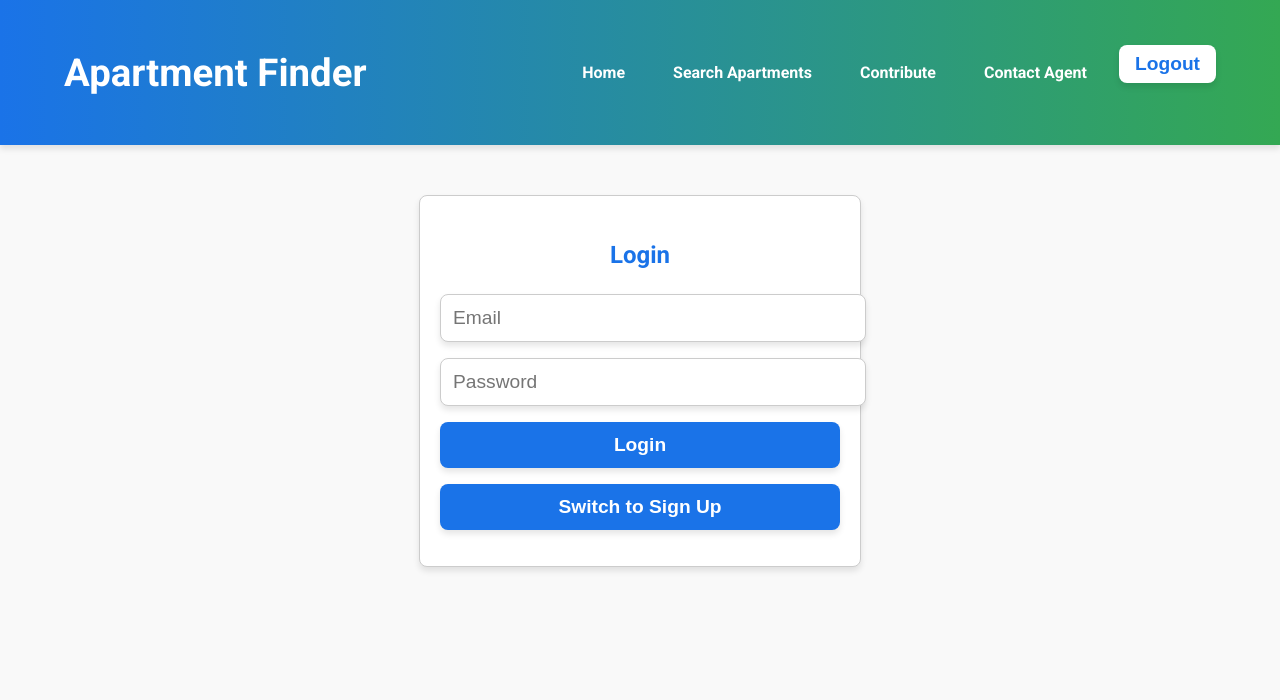
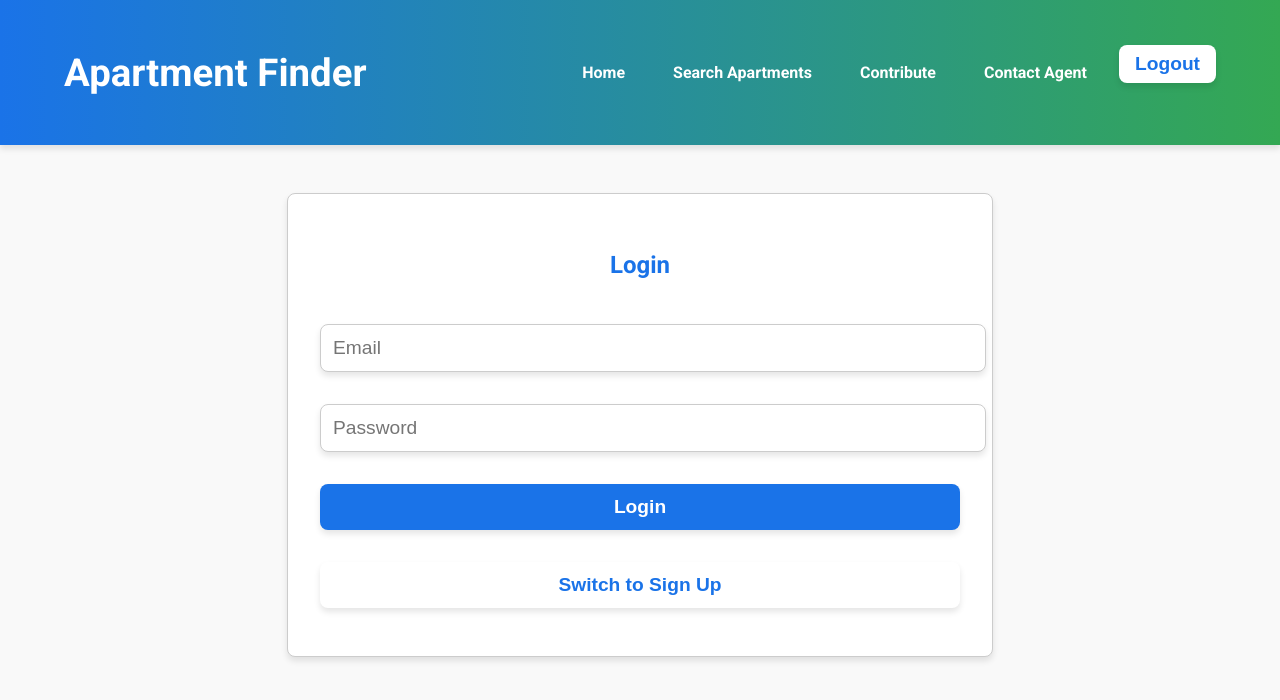
Before and after one commit to SivaPrasanthSivakumar/React-Based-Apartment-Finder-App, a React (Create React App) app: page /login in a window 1280 px wide. Shown: the top 700 px of the page. Built offline with nearby package versions, Linux system fonts and the light colour scheme.

Commit message:
styling update

```diff
--- a/src/styles.css
+++ b/src/styles.css
@@ -219,20 +219,78 @@ link-style-button {
 }
 
 .login-signup-container {
-  max-width: 400px;
-  margin: 50px auto;
-  padding: 20px;
-  border: 1px solid #ccc;
+  max-width: 50%;
+  margin: 3rem auto;
+  padding: 2rem;
+  border: 0.1rem solid #ccc;
   border-radius: var(--border-radius);
   box-shadow: var(--box-shadow);
   background-color: white;
+  display: flex;
+  flex-direction: column;
+  gap: 1rem;
 }
 
 .login-signup-container h2 {
   text-align: center;
-  margin-bottom: 20px;
+  margin-bottom: 1.5rem;
   font-size: 1.5rem;
   color: var(--primary-color);
+}
+
+.login-signup-container form {
+  display: flex;
+  flex-direction: column;
+  gap: 1rem;
+}
+
+.login-signup-container input {
+  width: 100%;
+  padding: 0.75rem;
+  border: 0.1rem solid #ccc;
+  border-radius: var(--border-radius);
+  font-size: var(--font-size-base);
+  box-shadow: var(--box-shadow);
+  transition: var(--transition);
+}
+
+.login-signup-container input:focus {
+  border-color: var(--accent-color);
+  box-shadow: 0 0 0.5rem rgba(52, 168, 83, 0.5);
+  outline: none;
+}
+
+.login-signup-container button {
+  background-color: var(--primary-color);
+  color: white;
+  border: none;
+  font-size: var(--font-size-base);
+  font-weight: bold;
+  padding: 0.75rem 1.5rem;
+  border-radius: var(--border-radius);
+  cursor: pointer;
+  transition: var(--transition);
+}
+
+.login-signup-container button:hover {
+  background-color: var(--accent-color);
+  transform: scale(1.05);
+}
+
+.login-signup-container .link-style-button {
+  background: none;
+  border: none;
+  color: var(--primary-color);
+  font-size: var(--font-size-base);
+  font-weight: bold;
+  cursor: pointer;
+  transition: var(--transition);
+  text-align: center;
+}
+
+.login-signup-container .link-style-button:hover {
+  color: var(--accent-color);
+  transform: scale(1.05);
 }
 
 img,
```
Also changed, not shown: src/pages/LoginSignup.js (line endings or trailing spaces).
